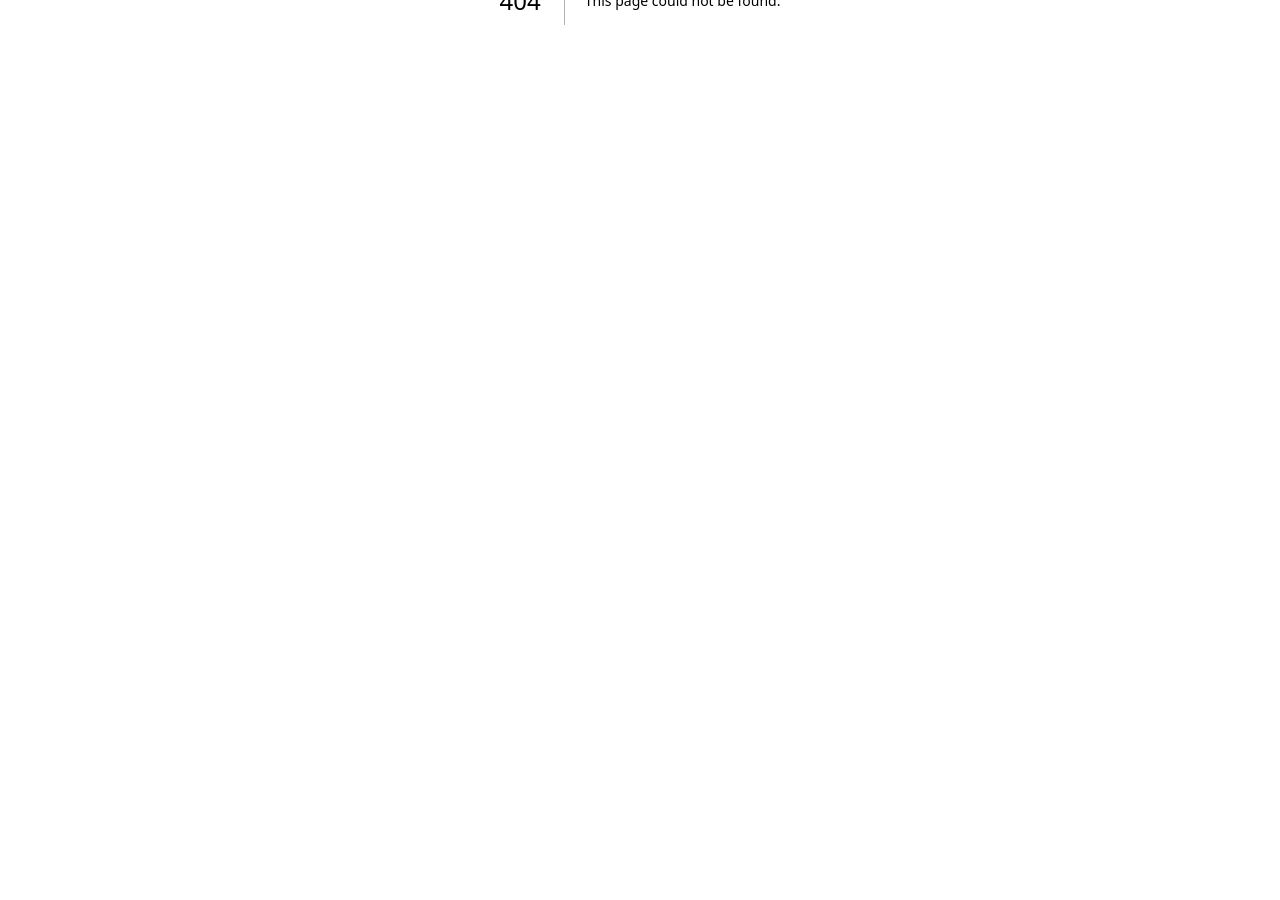
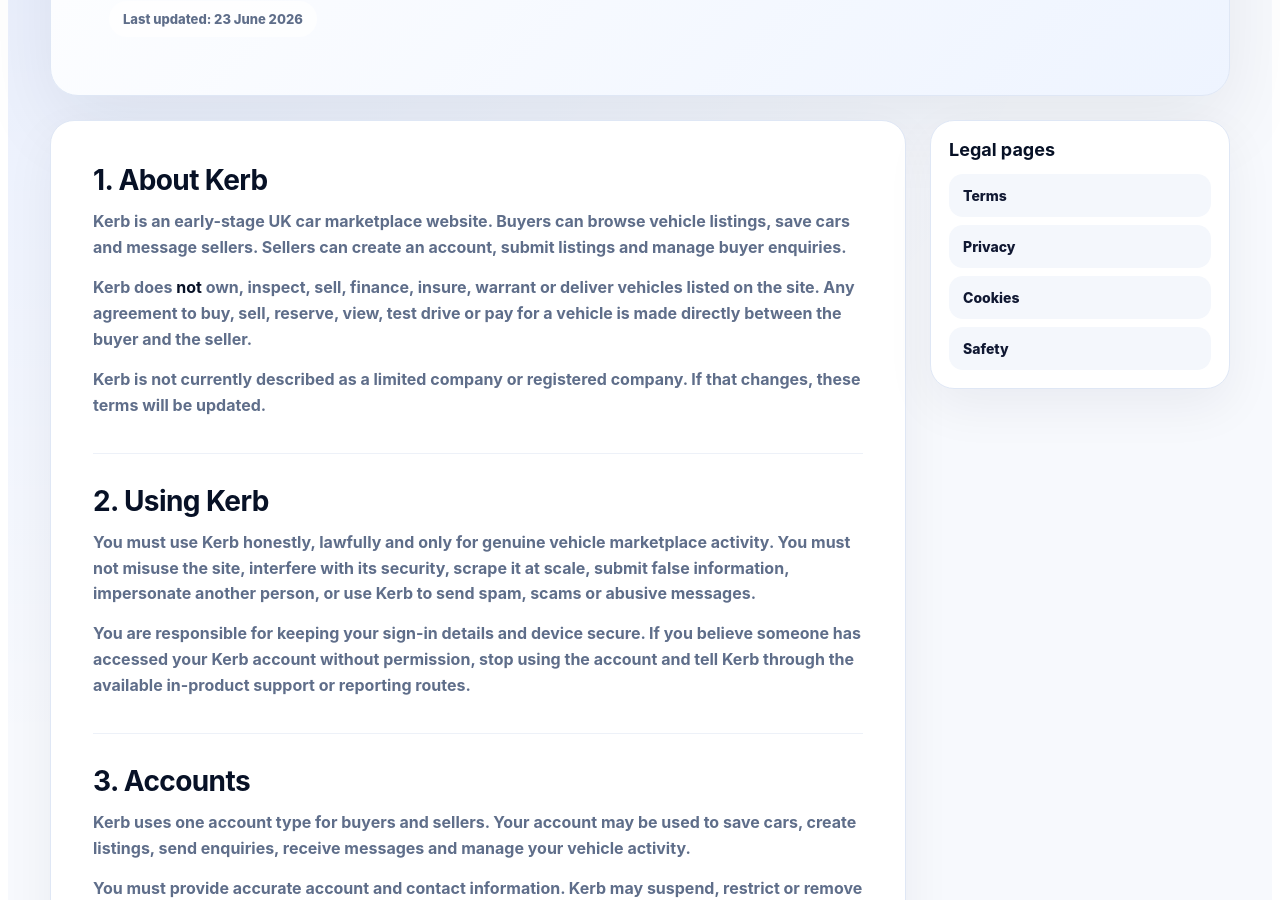
Before and after one commit to Abzgetzit/kerb, a Next.js app: page /terms in a window 1280 px wide. Before the commit this address had no page. Shown: the part 400-1300 px from the top of the page. Before the commit the page ends 800 px from the top, so only its background shows below. Built offline with nearby package versions, Linux system fonts and the light colour scheme.

Commit message:
Create page.js

```diff
--- /dev/null
+++ b/app/terms/page.js
@@ -0,0 +1,191 @@
+import LegalPage, { legalStyles as styles } from "../components/LegalPage";
+
+export const metadata = {
+  title: "Terms and Conditions | Kerb",
+  description: "Terms and conditions for using the Kerb car marketplace.",
+};
+
+export default function TermsPage() {
+  return (
+    <LegalPage
+      kicker="Terms and conditions"
+      title="Kerb terms of use"
+      description="These terms explain how buyers, sellers and account holders can use Kerb. Kerb is a marketplace for vehicle listings, not a direct car seller."
+    >
+      <section>
+        <h2>1. About Kerb</h2>
+        <p>
+          Kerb is an early-stage UK car marketplace website. Buyers can browse
+          vehicle listings, save cars and message sellers. Sellers can create an
+          account, submit listings and manage buyer enquiries.
+        </p>
+        <p>
+          Kerb does <strong>not</strong> own, inspect, sell, finance, insure,
+          warrant or deliver vehicles listed on the site. Any agreement to buy,
+          sell, reserve, view, test drive or pay for a vehicle is made directly
+          between the buyer and the seller.
+        </p>
+        <p>
+          Kerb is not currently described as a limited company or registered
+          company. If that changes, these terms will be updated.
+        </p>
+      </section>
+
+      <section>
+        <h2>2. Using Kerb</h2>
+        <p>
+          You must use Kerb honestly, lawfully and only for genuine vehicle
+          marketplace activity. You must not misuse the site, interfere with its
+          security, scrape it at scale, submit false information, impersonate
+          another person, or use Kerb to send spam, scams or abusive messages.
+        </p>
+        <p>
+          You are responsible for keeping your sign-in details and device secure.
+          If you believe someone has accessed your Kerb account without
+          permission, stop using the account and tell Kerb through the available
+          in-product support or reporting routes.
+        </p>
+      </section>
+
+      <section>
+        <h2>3. Accounts</h2>
+        <p>
+          Kerb uses one account type for buyers and sellers. Your account may be
+          used to save cars, create listings, send enquiries, receive messages
+          and manage your vehicle activity.
+        </p>
+        <p>
+          You must provide accurate account and contact information. Kerb may
+          suspend, restrict or remove accounts that appear fake, unsafe,
+          misleading, abusive, automated or in breach of these terms.
+        </p>
+      </section>
+
+      <section>
+        <h2>4. Vehicle listings</h2>
+        <p>Sellers are responsible for every listing they submit to Kerb.</p>
+        <ul>
+          <li>The vehicle details, mileage, price, condition and photos must be accurate.</li>
+          <li>You must have the right to advertise the vehicle.</li>
+          <li>You must not hide important information such as finance, accident damage, write-off status, serious mechanical issues, mileage concerns or ownership issues.</li>
+          <li>You must not upload stolen, misleading or unrelated photos.</li>
+          <li>You must not list prohibited, illegal or unsafe items.</li>
+        </ul>
+        <p>
+          Kerb may manually review listings before they appear publicly. Kerb may
+          approve, reject, edit, hide, mark as sold or remove listings if they
+          appear inaccurate, unsafe, suspicious, duplicated, poor quality or in
+          breach of these terms.
+        </p>
+      </section>
+
+      <section>
+        <h2>5. Prices and valuations</h2>
+        <p>
+          Any guide price or valuation shown by Kerb is a rough estimate only. It
+          is not a guaranteed value, offer, promise, finance quote or sale price.
+          Vehicle value depends on many factors including exact trim, mileage,
+          condition, history, location, demand, photos and market timing.
+        </p>
+        <p>
+          Sellers choose their own asking price. Buyers should carry out their
+          own checks before agreeing a price.
+        </p>
+      </section>
+
+      <section>
+        <h2>6. Messages and enquiries</h2>
+        <p>
+          Kerb may let buyers and sellers message each other about a listing.
+          Messages should be used only for genuine vehicle enquiries. Do not send
+          abusive, fraudulent, misleading, unlawful or unrelated messages.
+        </p>
+        <p>
+          Kerb may store and review messages where needed to operate the service,
+          investigate reports, prevent misuse, improve safety or comply with
+          legal obligations.
+        </p>
+      </section>
+
+      <section>
+        <h2>7. Buying and selling</h2>
+        <p>
+          Buyers and sellers are responsible for agreeing viewings, inspections,
+          tests, payment, collection, delivery and transfer of ownership between
+          themselves. Kerb is not a party to the sale and does not process vehicle
+          payments.
+        </p>
+        <p>
+          Buyers should check the vehicle, documents, MOT, mileage, finance,
+          write-off status and seller identity before paying. Sellers should make
+          sure funds are cleared before handing over a vehicle or documents.
+        </p>
+      </section>
+
+      <section>
+        <h2>8. Fees</h2>
+        <p>
+          Kerb may currently be free to use while it is being developed. If paid
+          features, listing fees, subscriptions or promotions are added, the
+          relevant price and payment terms will be shown before you choose to use
+          them.
+        </p>
+      </section>
+
+      <section>
+        <h2>9. Photos, descriptions and user content</h2>
+        <p>
+          You keep ownership of content you upload, but you give Kerb permission
+          to host, store, copy, display, resize and use that content to operate,
+          promote and improve the marketplace. You must only upload content you
+          own or have permission to use.
+        </p>
+      </section>
+
+      <section>
+        <h2>10. Availability and changes</h2>
+        <p>
+          Kerb may change, pause or remove features as the website develops. The
+          site may sometimes be unavailable because of maintenance, updates,
+          hosting issues or technical problems.
+        </p>
+      </section>
+
+      <section>
+        <h2>11. Liability</h2>
+        <p>
+          Kerb aims to provide a useful marketplace, but it cannot guarantee that
+          every listing, message, seller, buyer or vehicle is accurate, available
+          or safe. To the fullest extent allowed by law, Kerb is not responsible
+          for losses caused by user listings, vehicle condition, private
+          agreements, payments between users, missed messages or third-party
+          services.
+        </p>
+        <p>
+          Nothing in these terms excludes liability where it would be unlawful to
+          do so, including liability for fraud or for death or personal injury
+          caused by negligence.
+        </p>
+      </section>
+
+      <section>
+        <h2>12. Governing law</h2>
+        <p>
+          These terms are intended for use with a UK marketplace. Unless your
+          local consumer rights require otherwise, they are governed by the laws
+          of England and Wales.
+        </p>
+      </section>
+
+      <section>
+        <h2>13. Contact details</h2>
+        <p className={styles.note}>
+          Kerb does not yet publish a dedicated business email, phone number or
+          postal address. These details should be added before a full public
+          launch. Until then, users should use the account, message and report
+          tools available on the website.
+        </p>
+      </section>
+    </LegalPage>
+  );
+}
```
